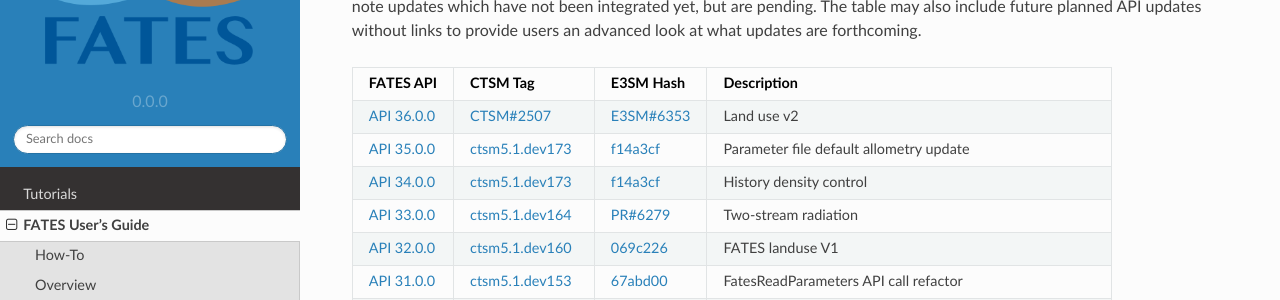
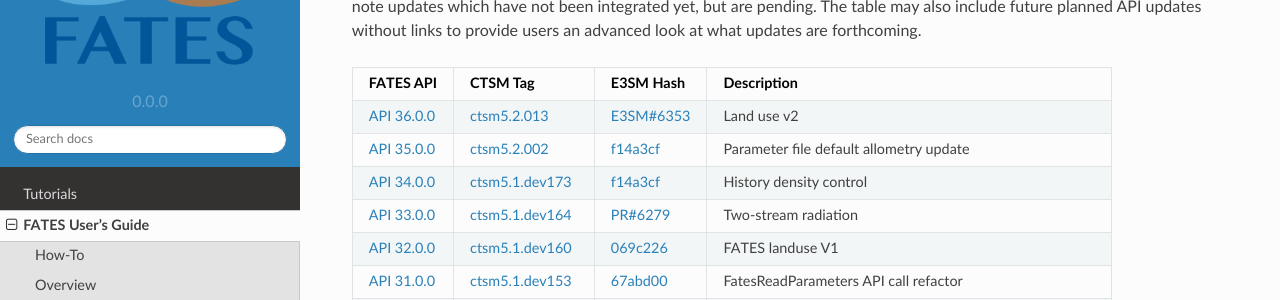
Before and after one commit to NGEET/fates-users-guide, a Sphinx documentation site: the page built from docs/source/user/Table-of-FATES-API-and-HLM-STATUS.md, in a window 1280 px wide and 900 px high. Shown: the part 237-537 px from the top of the window. Built offline with Sphinx 7.4.7 and the Read the Docs theme 2.0.0, drawn with Linux system fonts in a browser that asks for light colours.

Commit message:
update api 36 with ctsm tag

```diff
--- a/docs/source/user/Table-of-FATES-API-and-HLM-STATUS.md
+++ b/docs/source/user/Table-of-FATES-API-and-HLM-STATUS.md
@@ -4,8 +4,8 @@ The following table list the FATES API and the corresponding HLM tag associated
 
 | FATES API   | CTSM Tag | E3SM Hash | Description |
 | ----------- | -------- | --------- | ----------- |
-| [API 36.0.0](https://github.com/NGEET/fates/releases/tag/sci.1.77.0_api.36.0.0) | [CTSM#2507](https://github.com/ESCOMP/CTSM/pull/2507) | [E3SM#6353](https://github.com/E3SM-Project/E3SM/pull/6353) | Land use v2 |
-| [API 35.0.0](https://github.com/NGEET/fates/releases/tag/sci.1.73.0_api.35.0.0) | [ctsm5.1.dev173](https://github.com/ESCOMP/CTSM/releases/tag/ctsm5.2.002) | [f14a3cf](https://github.com/E3SM-Project/E3SM/commit/f14a3cf738fc56f287665a49231b461878770958) | Parameter file default allometry update |
+| [API 36.0.0](https://github.com/NGEET/fates/releases/tag/sci.1.77.0_api.36.0.0) | [ctsm5.2.013](https://github.com/ESCOMP/CTSM/releases/tag/ctsm5.2.013) | [E3SM#6353](https://github.com/E3SM-Project/E3SM/pull/6353) | Land use v2 |
+| [API 35.0.0](https://github.com/NGEET/fates/releases/tag/sci.1.73.0_api.35.0.0) | [ctsm5.2.002](https://github.com/ESCOMP/CTSM/releases/tag/ctsm5.2.002) | [f14a3cf](https://github.com/E3SM-Project/E3SM/commit/f14a3cf738fc56f287665a49231b461878770958) | Parameter file default allometry update |
 | [API 34.0.0](https://github.com/NGEET/fates/releases/tag/sci.1.72.2_api.34.0.0) | [ctsm5.1.dev173](https://github.com/ESCOMP/CTSM/releases/tag/ctsm5.1.dev173) | [f14a3cf](https://github.com/E3SM-Project/E3SM/commit/f14a3cf738fc56f287665a49231b461878770958) | History density control |
 | [API 33.0.0](https://github.com/NGEET/fates/releases/tag/sci.1.71.0_api.33.0.0) | [ctsm5.1.dev164](https://github.com/ESCOMP/CTSM/releases/tag/ctsm5.1.dev164) | [PR#6279](https://github.com/E3SM-Project/E3SM/pull/6279) | Two-stream radiation |
 | [API 32.0.0](https://github.com/NGEET/fates/releases/tag/sci.1.70.0_api.32.0.0) | [ctsm5.1.dev160](https://github.com/ESCOMP/CTSM/releases/tag/ctsm5.1.dev160) | [069c226](https://github.com/E3SM-Project/E3SM/commit/069c226a61c34a8f9857d88e36416630a7de14c7) | FATES landuse V1 |
```
